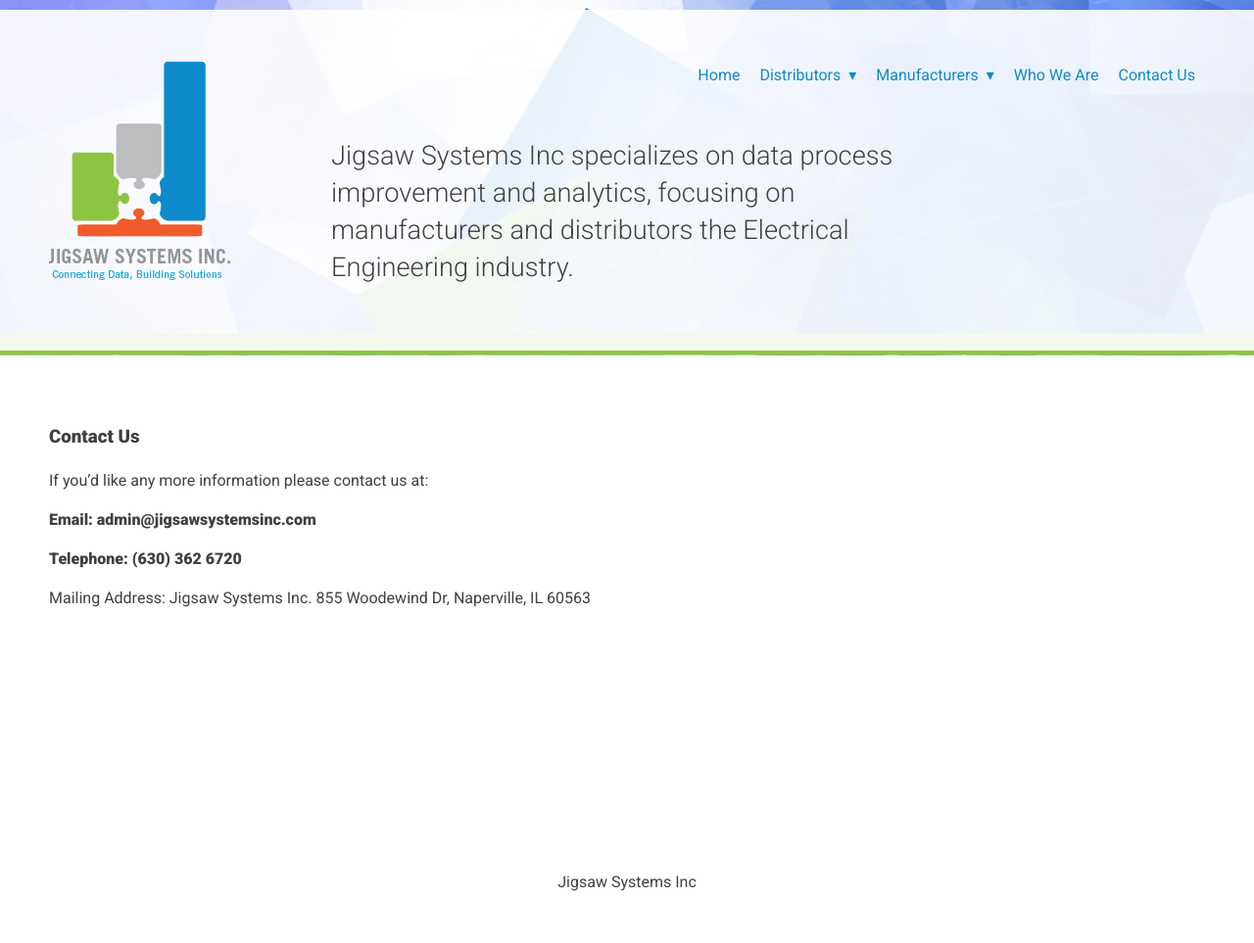
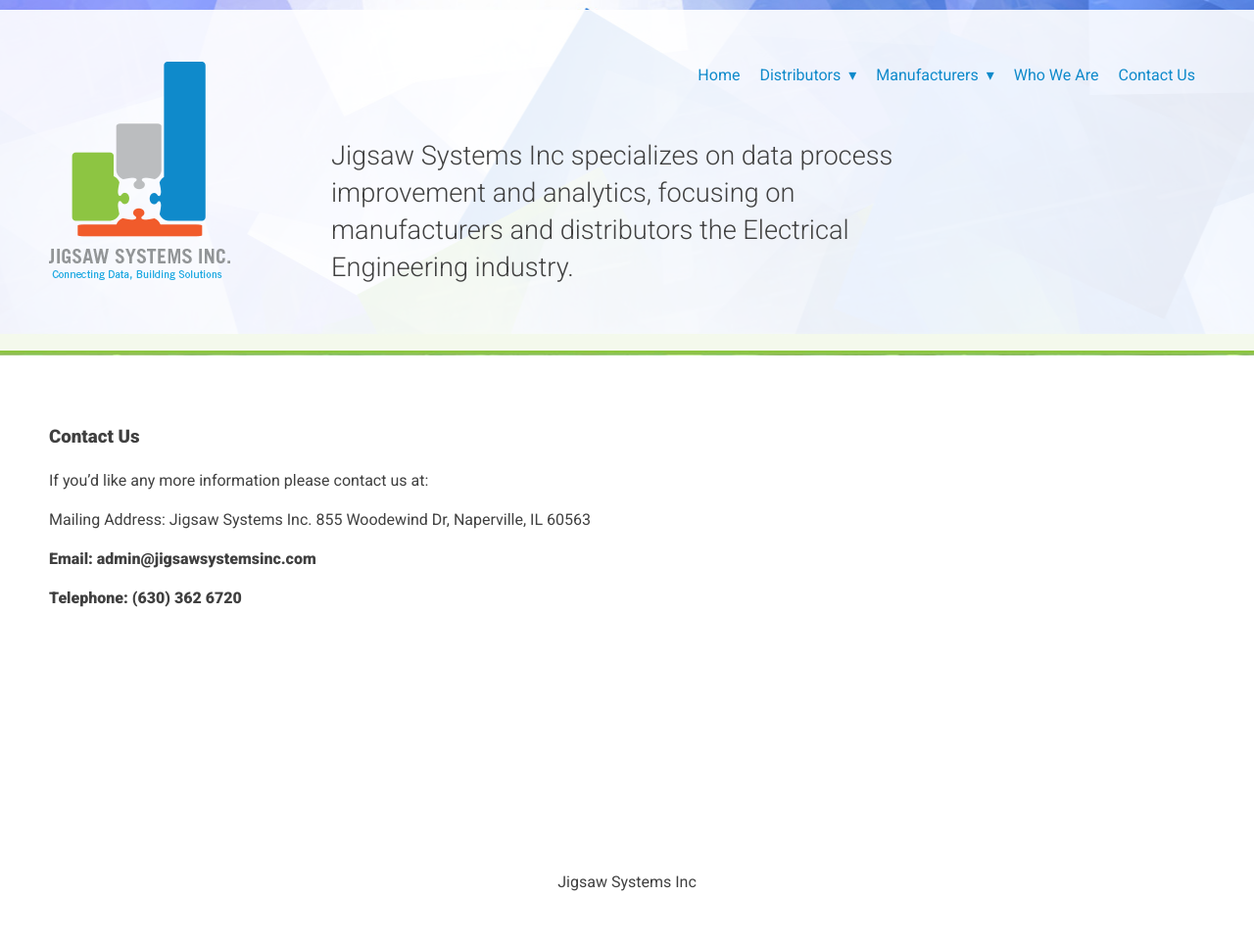
Before and after one commit to Codefully/jigsaw-redo, a Jekyll site: the page built from pages/contact-us.md, in a window 1280 px wide. Shown: the whole page at 98% size. Built offline with Jekyll 4.4.1, drawn with Linux system fonts in a browser that asks for light colours; nearby versions of some CDN libraries.

```diff
--- a/pages/contact-us.md
+++ b/pages/contact-us.md
@@ -8,9 +8,9 @@ layout: page
 
 If you’d like any more information please contact us at:
 
+Mailing Address: Jigsaw Systems Inc.
+855 Woodewind Dr, Naperville, IL 60563
+
 **Email: admin@jigsawsystemsinc.com**
 
 **Telephone: (630) 362 6720**
-
-Mailing Address: Jigsaw Systems Inc.
-855 Woodewind Dr, Naperville, IL 60563
```
